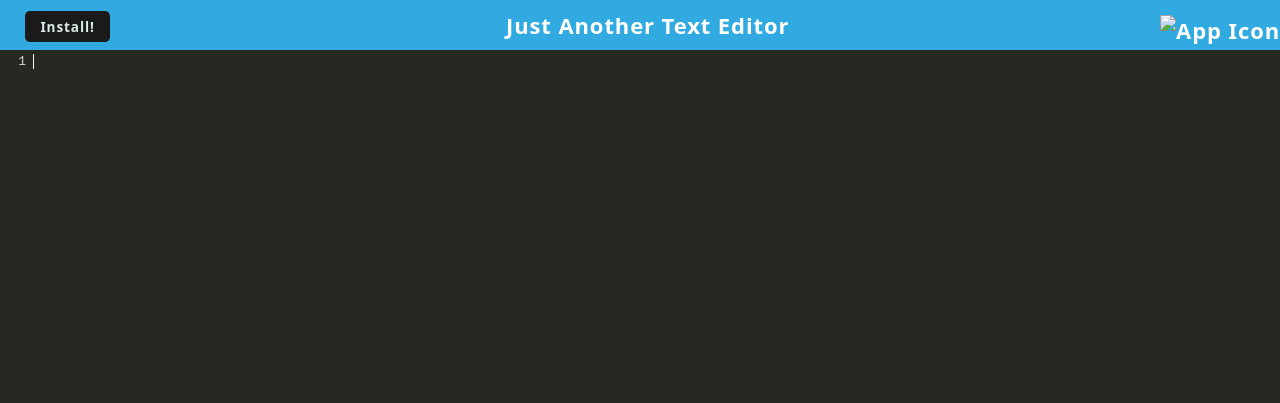
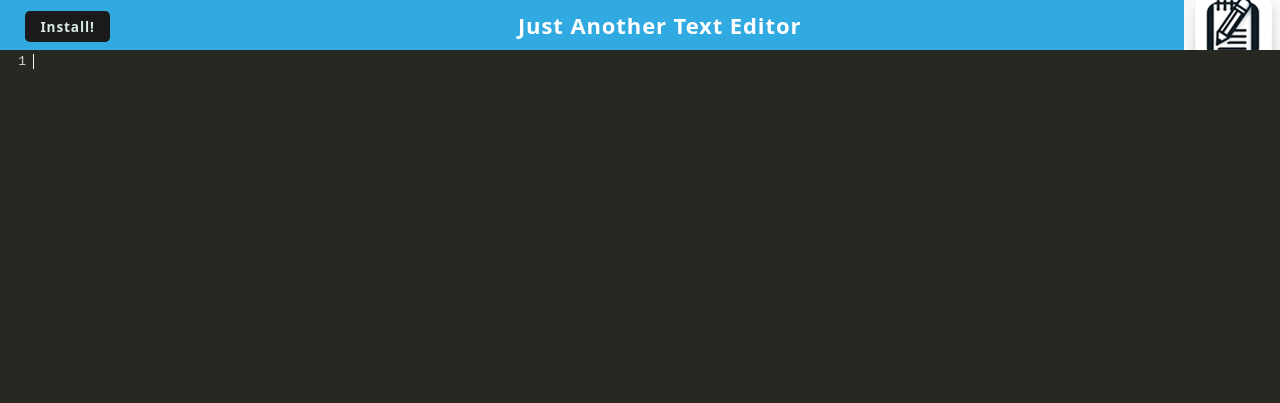
Before and after one commit to wileland/73x7_3d170r_pw4, a website built with webpack: page client/index.html in a window 1280 px wide. Built offline with nearby package versions, Linux system fonts and the light colour scheme; files whose address does not match are found by name.

Commit message:
Add PWA functionality and update file structure

```diff
--- a/client/index.html
+++ b/client/index.html
@@ -29,7 +29,7 @@
     <h1> Just Another Text Editor</h1>
 
     <div class="navbar-brand">
-      <img src="./images/icon-96x96.png" alt="App Icon" />
+      <img src="./images/pwa1(96).png" alt="App Icon" />
     </div>
   </nav>
 
```
Also changed, not shown: README.md, client/manifest.json, client/src/images/pwa1(192).png (deleted), client/src/images/pwa1(96).png (added).
